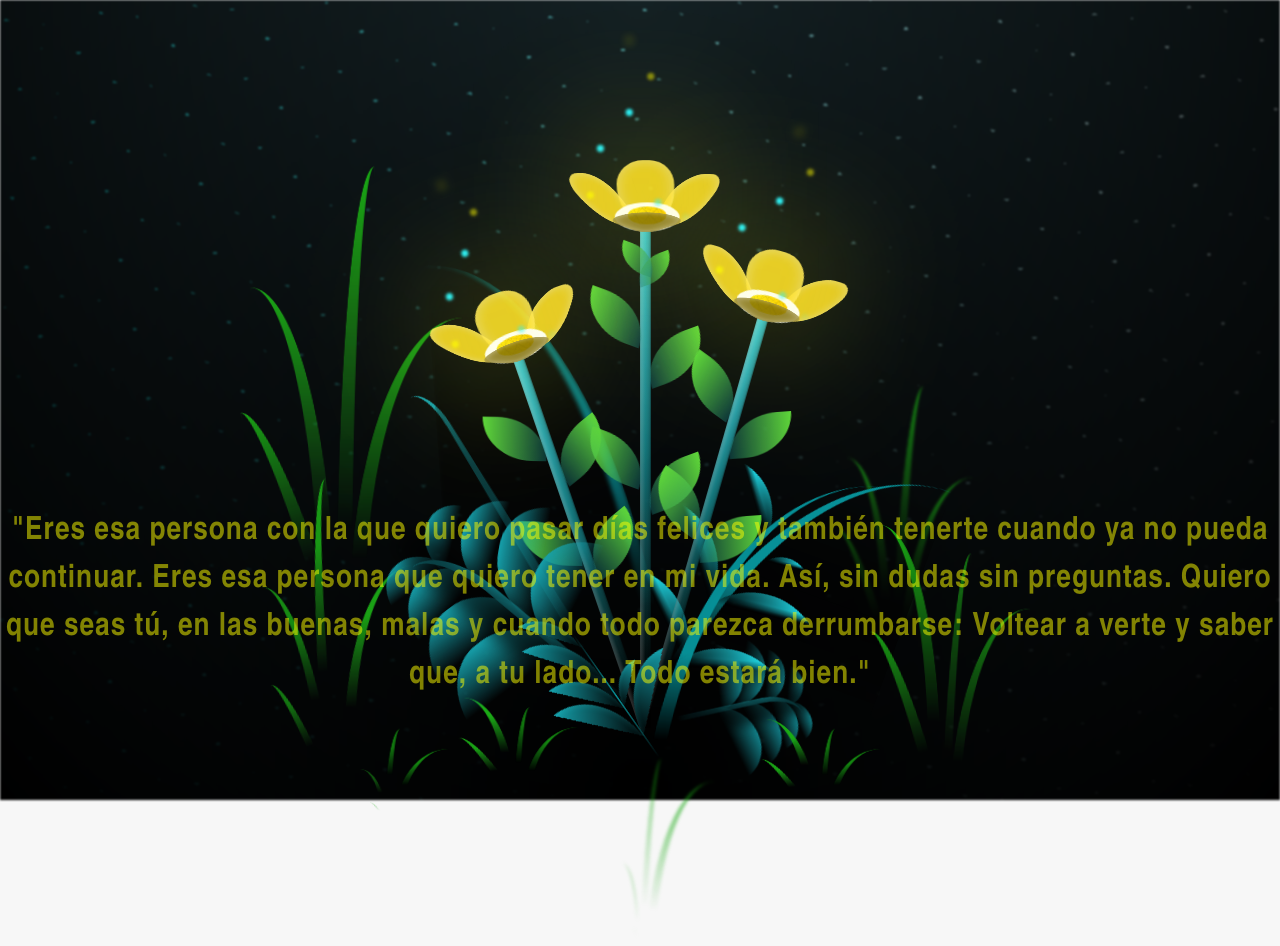
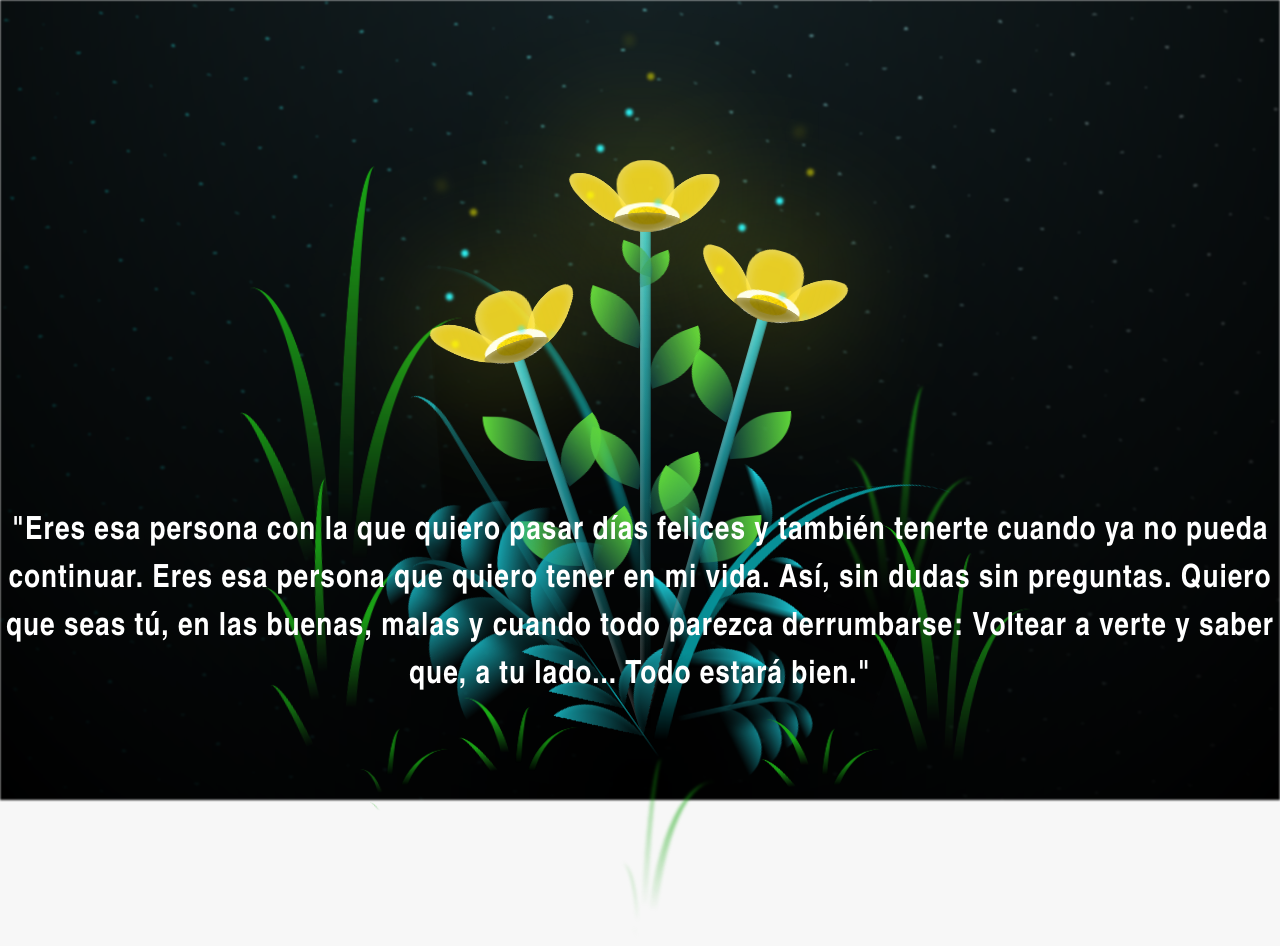
Before and after one commit to Samuelsalvador1/San-Valent-n, a plain HTML site: page flower.html in a window 1280 px wide. Drawn offline with Linux system fonts and the light colour scheme.

Commit message:
main.css

```diff
--- a/css/main.css
+++ b/css/main.css
@@ -42,7 +42,7 @@ body {
 .titulo {
   margin-bottom: 100px;
   font-family: "Arial Narrow", Arial, sans-serif;
-  color: #ffff0082;
+  color: #ffffff;
   position: absolute;
   font-weight: bold;
   letter-spacing: 1px;
```
